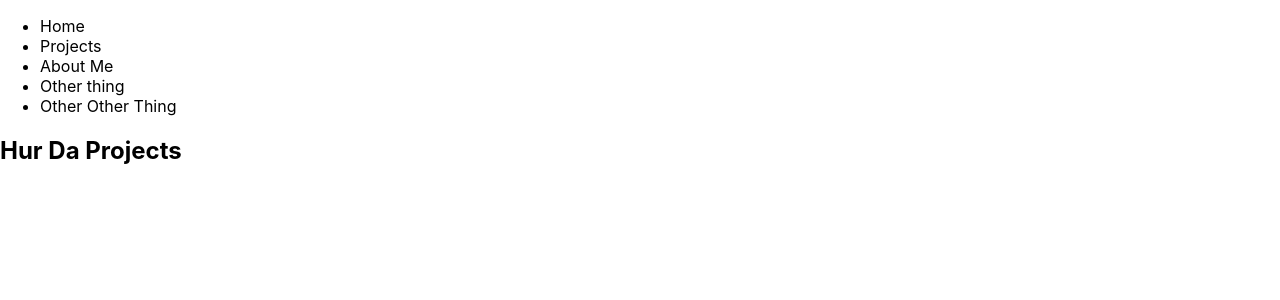
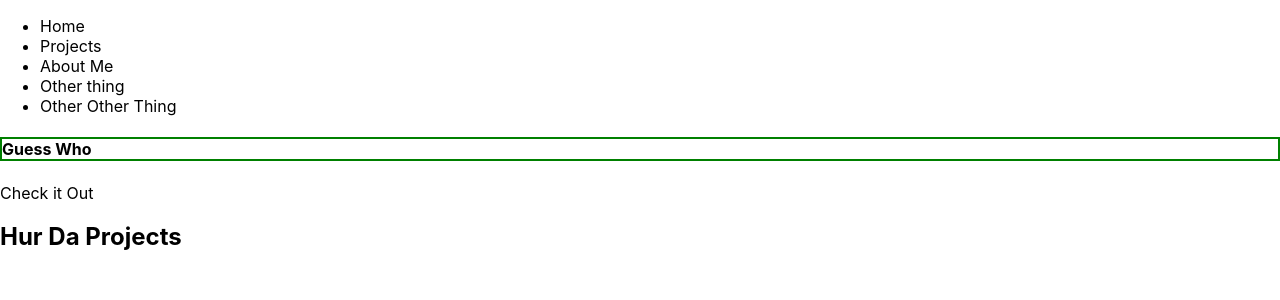
Before and after one commit to Awood549/my-portfolio, a Next.js app in the folder portfolio/: page /projects in a window 1280 px wide. Shown: the top 300 px of the page. Built offline with nearby package versions, Linux system fonts and the light colour scheme.

Commit message:
fixed linkning issue and added more to projects

```diff
--- a/portfolio/pages/projects.js
+++ b/portfolio/pages/projects.js
@@ -1,11 +1,13 @@
 import Header from '../components/header.js'
 import Image from 'next/image'
+import Link from 'next/link';
+
 
 export default function Projects (props) {
   let projects = [
     {
       name: 'Guess Who',
-      link: 'mean-gorls.github.io/guess-who/',
+      link: 'http://mean-gorls.github.io/Guess-Who/',
       description: 'find tha dude',
       techDesc: 'using a keyboard I Blah',
       // thumbNail: GuessWhoThumb,
@@ -15,23 +17,26 @@ export default function Projects (props) {
       name: 'FMLA Leave Planner',
       link: 'http://jala-leave.xyz/',
       description: 'This is a prototype I made for King County Metro, allowing employees to submit requests to use their leave time granted by FMLA.',
-      techDesc: 'Technologies used: jQuery, EJS, Node.js, Express, Method-Override, Nodemon, Node Version Manager, PostgreSQL, Superagent, Visual Studios',
+      techUsed: 'Technologies used: jQuery, EJS, Node.js, Express, Method-Override, Nodemon, Node Version Manager, PostgreSQL, Superagent, Visual Studios',
+      techDesc: 'Currently King County Metro uses a set of google spreadsheets to track and update each employees FMLA balances, this App creates a user friendly UI for the staff easyily track and manage stored balances.'
       // thumbNail: GuessWhoThumb,
 
     },
     {
-      name: 'Guess Who',
-      link: 'mean-gorls.github.io/guess-who/',
-      description: 'find tha dude',
-      techDesc: 'using a keyboard I Blah',
+      name: 'Dynamo Cards',
+      link: 'https://github.com/phoebe-assistant/dynamo-cards',
+      description: 'fA flashcard Alexa skill that allows the user to create, retrieve, update, and delete, flashcards to study any subject of their choosing with little start up time. ',
+      techDesc: 'The skill functions as a verbal database query system allowing the user to access and modify the database storing their flashcards, and also iterate through them to study.',
+      techUsed: 'Technologies used: Alexa Console, DynamoDB, AWS Lambda, AWS-SDK, ASK-SDK'
       // thumbNail: GuessWhoThumb,
 
     },
     {
-      name: 'Guess Who',
-      link: 'mean-gorls.github.io/guess-who/',
-      description: 'find tha dude',
-      techDesc: 'using a keyboard I Blah',
+      name: 'MusicWiz',
+      link: ' https://github.com/the-game-masters/MusicWiz',
+      description: 'A modern take on the classic i-Pod nano music game that quizzes you on your knowledge of your music library.',
+      techDesc: 'This application was a challenge to learn Swift and XCode in one week well enough to create a music quiz application. More features to be added.',
+      techUsed: 'Technologies used: XCode, Swift 5.1'
       // thumbNail: GuessWhoThumb,
 
     }
@@ -41,7 +46,9 @@ export default function Projects (props) {
     return <>
 
     <h4> {object.name} </h4>
-    <Image src = '/GuessWhoThumb.PNG' width='100%' height = '100%'/>
+    <p><Link href={object.link} passHref = {true}> Check it Out</Link></p>
+
+
     </>
   }
 
@@ -63,10 +70,10 @@ export default function Projects (props) {
   return(
     <>
     <Header> </Header>
-    {/* {displayProject(projects[0])} */}
+    {displayProject(projects[0])}
 
     <h2> Hur Da Projects </h2>
-    {showAllProjects(projects)}
+    {/* {showAllProjects(projects)} */}
 
 
 
```
